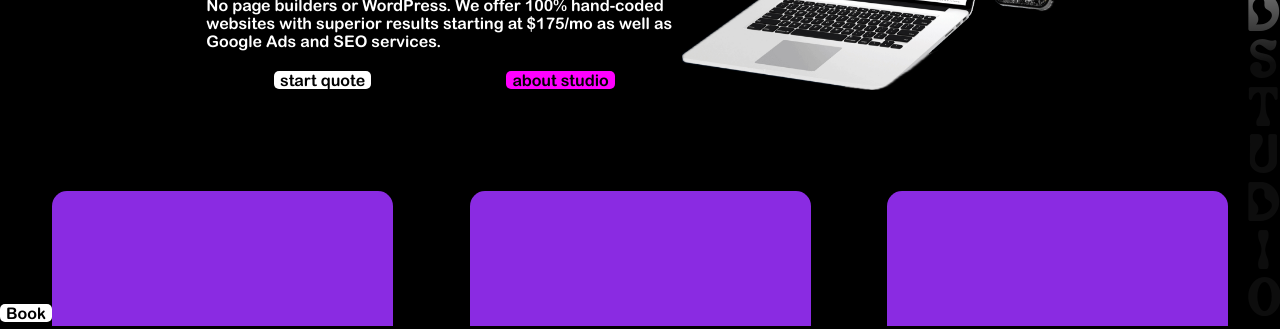
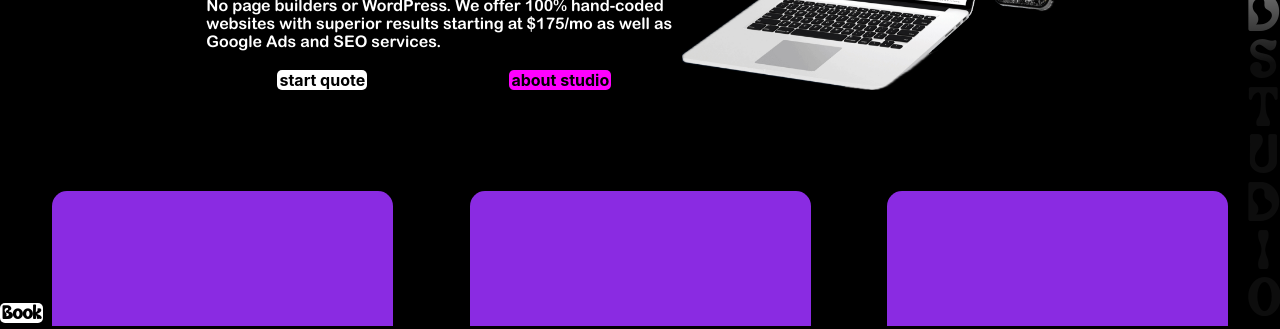
Before and after one commit to RoxanneTabuena/ub_webstudios, a React (Create React App) app: page / in a window 1280 px wide. Shown: the part 477-806 px from the top of the page. Built offline with nearby package versions, Linux system fonts and the light colour scheme.

Commit message:
fiz sizing logic

```diff
--- a/src/blocks/NavButton.js
+++ b/src/blocks/NavButton.js
@@ -2,15 +2,16 @@ import { NavLink } from "react-router-dom"
 import style from './blocks.module.css'
 
 export const NavButton = ({path, text, textColor, backgroundColor, size, fontSize, font}) => {
+    const sizeStyle = size === 'large' ? style.large : style.small
     return (
             <NavLink to={path}>
                 <button style={{
                     backgroundColor: backgroundColor
-                }} className={`${style.navButton} ${style.size}`}>
+                }} className={`${style.navButton} ${sizeStyle}`}>
                     <h4 style={{
                         color: textColor,
                         fontSize: `${fontSize && fontSize}`,
-                        fontFamily: `${font? font : 'Text'}`
+                        fontFamily: `${font? font : ''}`
                     }}>{text}</h4>
                 </button>
             </NavLink>
```
